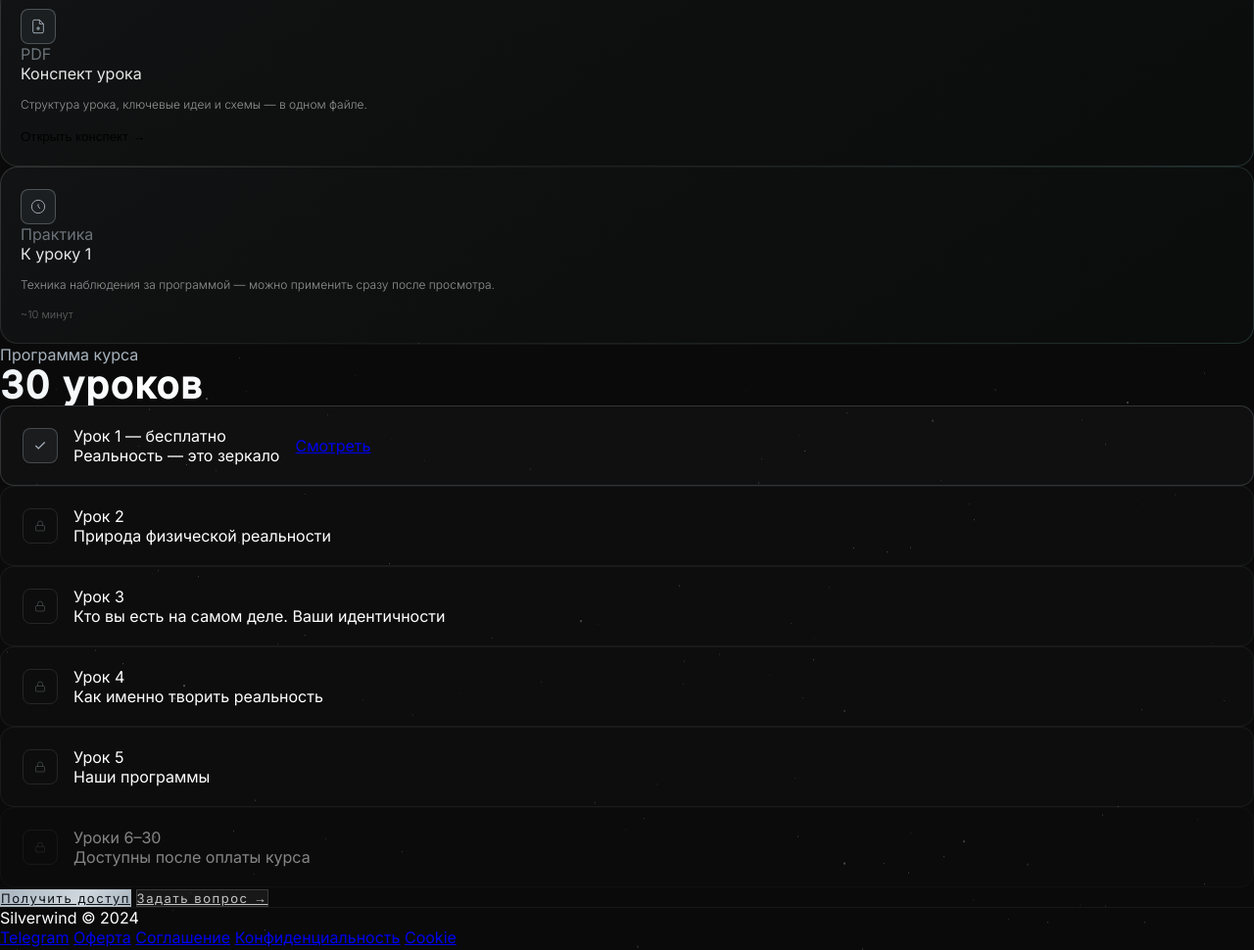
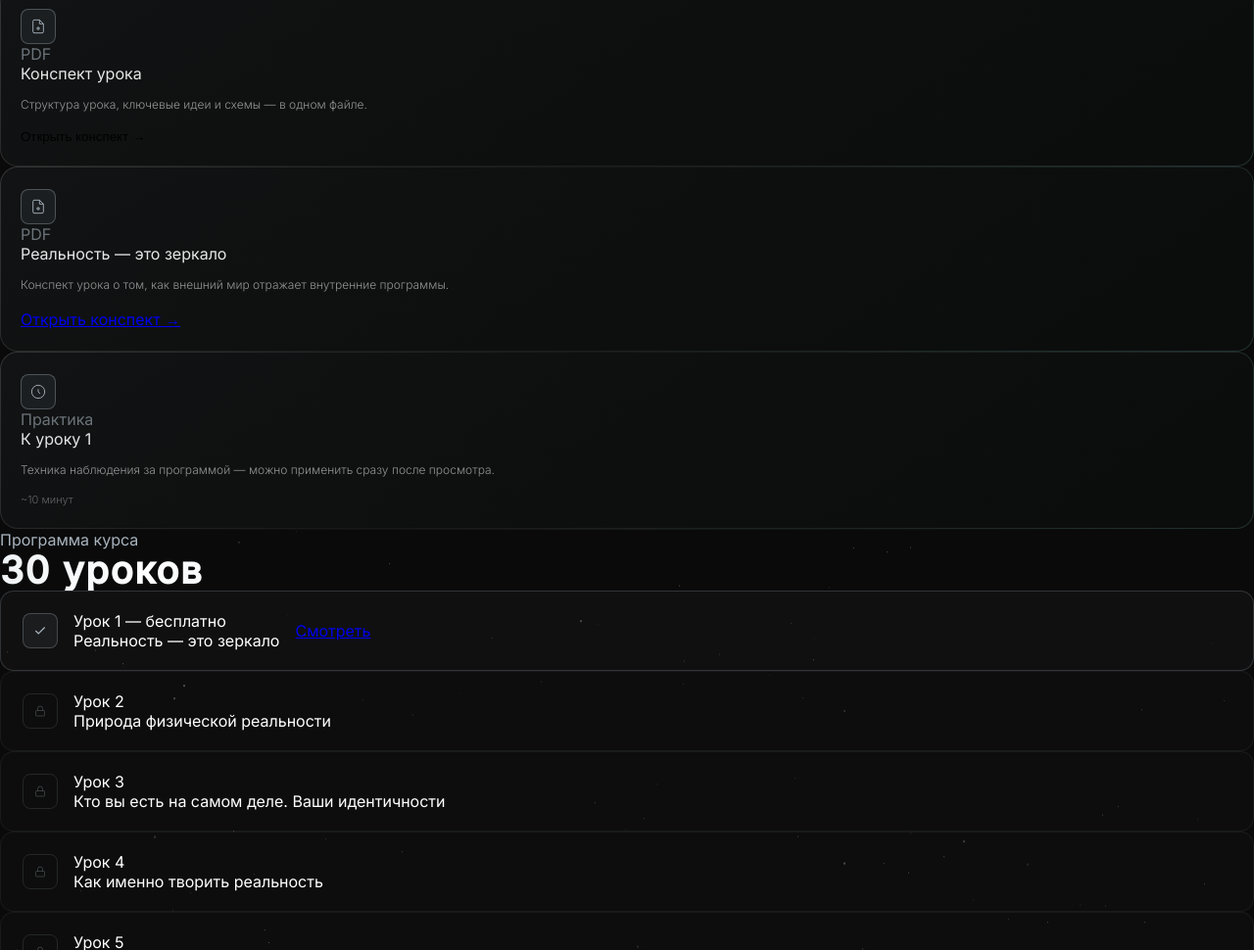
Before and after one commit to silverwind33/silverwind-site, a website: page urok.html in a window 1280 px wide. Shown: the part 901-1871 px from the top of the page at 98% size. Drawn offline with Linux system fonts and the light colour scheme; a web font is replaced by a local one.

Commit message:
urok.html: add конспект Реальность это зеркало PDF card
Co-Authored-By: Claude Sonnet 4.6 <noreply@anthropic.com>

```diff
--- a/urok.html
+++ b/urok.html
@@ -139,6 +139,23 @@
                         Открыть конспект →
                     </button>
                 </div></div><!-- /pdf res-card-wrap -->
+
+                <!-- Зеркало конспект card -->
+                <div class="res-card-wrap"><div class="res-card res-card-dark">
+                    <div class="flex items-center gap-3">
+                        <div style="width:36px;height:36px;border-radius:8px;border:1px solid rgba(168,180,190,0.35);background:rgba(168,180,190,0.08);display:flex;align-items:center;justify-content:center;flex-shrink:0">
+                            <svg width="16" height="16" viewBox="0 0 24 24" fill="none" stroke="rgba(168,180,190,0.9)" stroke-width="1.5"><path d="M14 2H6a2 2 0 00-2 2v16a2 2 0 002 2h12a2 2 0 002-2V8z"/><polyline points="14 2 14 8 20 8"/><line x1="12" y1="18" x2="12" y2="12"/><line x1="9" y1="15" x2="15" y2="15"/></svg>
+                        </div>
+                        <div>
+                            <p class="font-display font-light text-[10px] tracking-[0.18em] uppercase mb-0.5" style="color:rgba(168,180,190,0.6)">PDF</p>
+                            <p class="font-display font-light text-[11px] tracking-[0.06em]" style="color:rgba(255,255,255,0.9)">Реальность — это зеркало</p>
+                        </div>
+                    </div>
+                    <p class="font-body leading-relaxed" style="font-size:12px;font-weight:300;color:rgba(255,255,255,0.55)">Конспект урока о том, как внешний мир отражает внутренние программы.</p>
+                    <a href="/realnost-zerkalo-konspekt.pdf" target="_blank" class="font-display font-light text-[10px] tracking-[0.18em] uppercase text-[var(--accent)] hover:text-white/80 transition-colors" style="margin-top:4px;display:inline-block">
+                        Открыть конспект →
+                    </a>
+                </div></div><!-- /зеркало konspekt card -->
 
                 <!-- Practice card -->
                 <div class="res-card-wrap"><div class="res-card res-card-dark">
```
Also changed, not shown: 1 other file.
